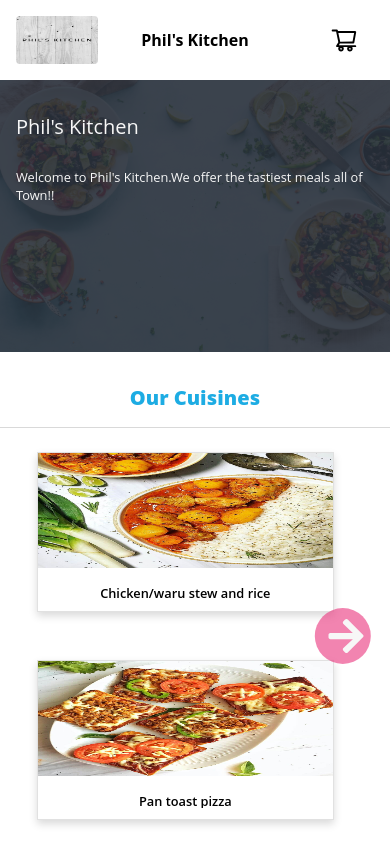
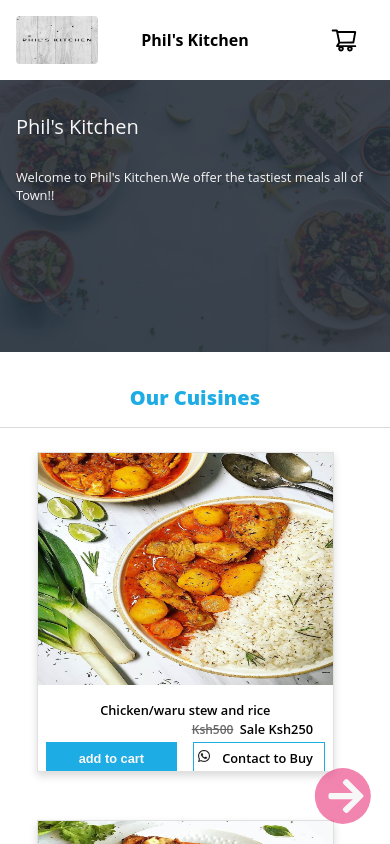
Before and after one commit to johnngala/phils_kitchen, a React (Create React App) app in the folder frontend/: page / in a window 390 px wide. Shown: the top 844 px of the page. Built offline with nearby package versions, Linux system fonts and the light colour scheme.

Commit message:
fourth commit

```diff
--- a/frontend/src/App.css
+++ b/frontend/src/App.css
@@ -449,7 +449,7 @@ body {
   display: flex;
   flex-direction: column;
   border: 1px solid rgba(105, 105, 105, 0.2);
-  height:20rem;
+  /* height:20rem; */
   margin: 3rem 2rem;
   cursor: pointer;
   box-shadow: 0 0.5rem 1rem rgba(0, 0, 0, 0.15);
```
